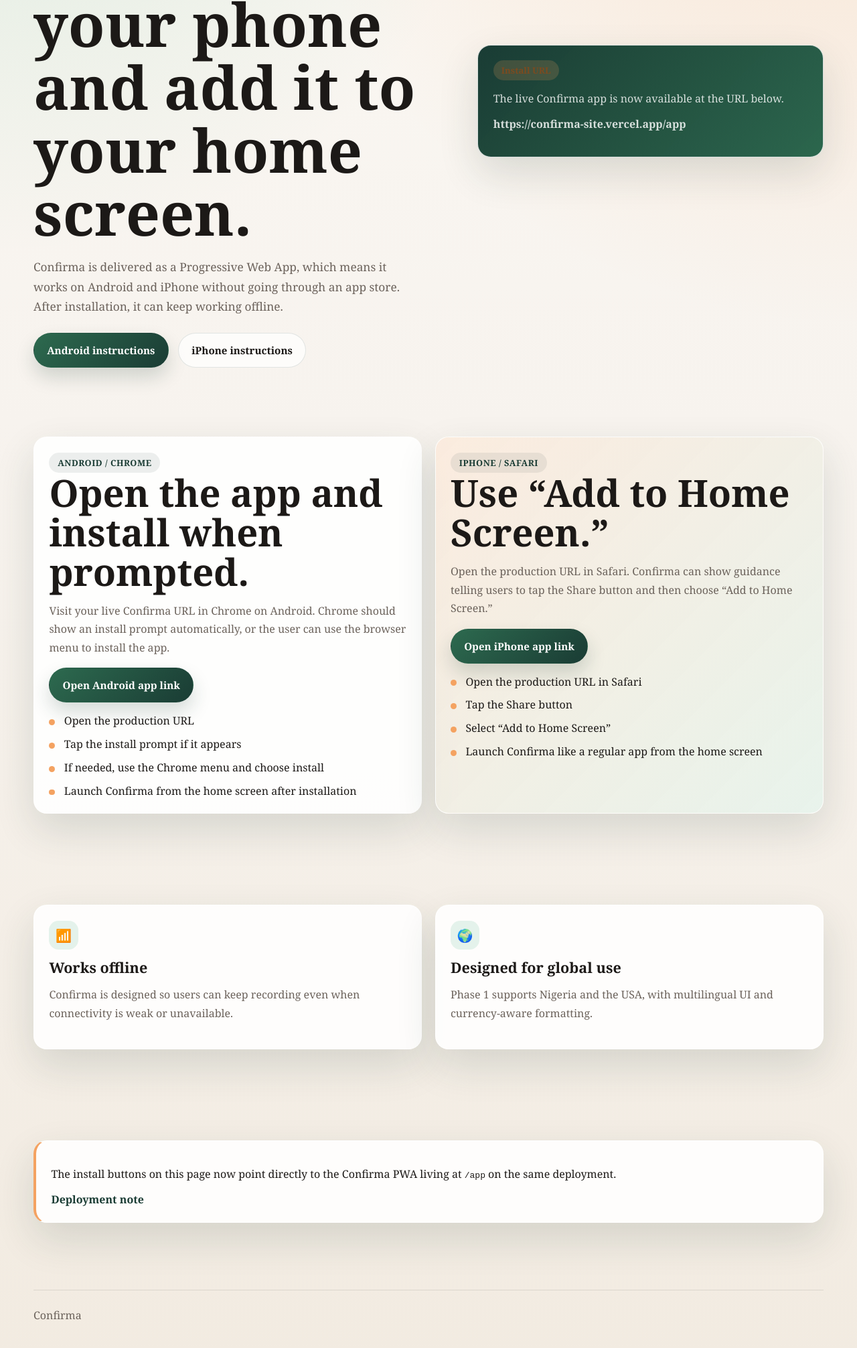
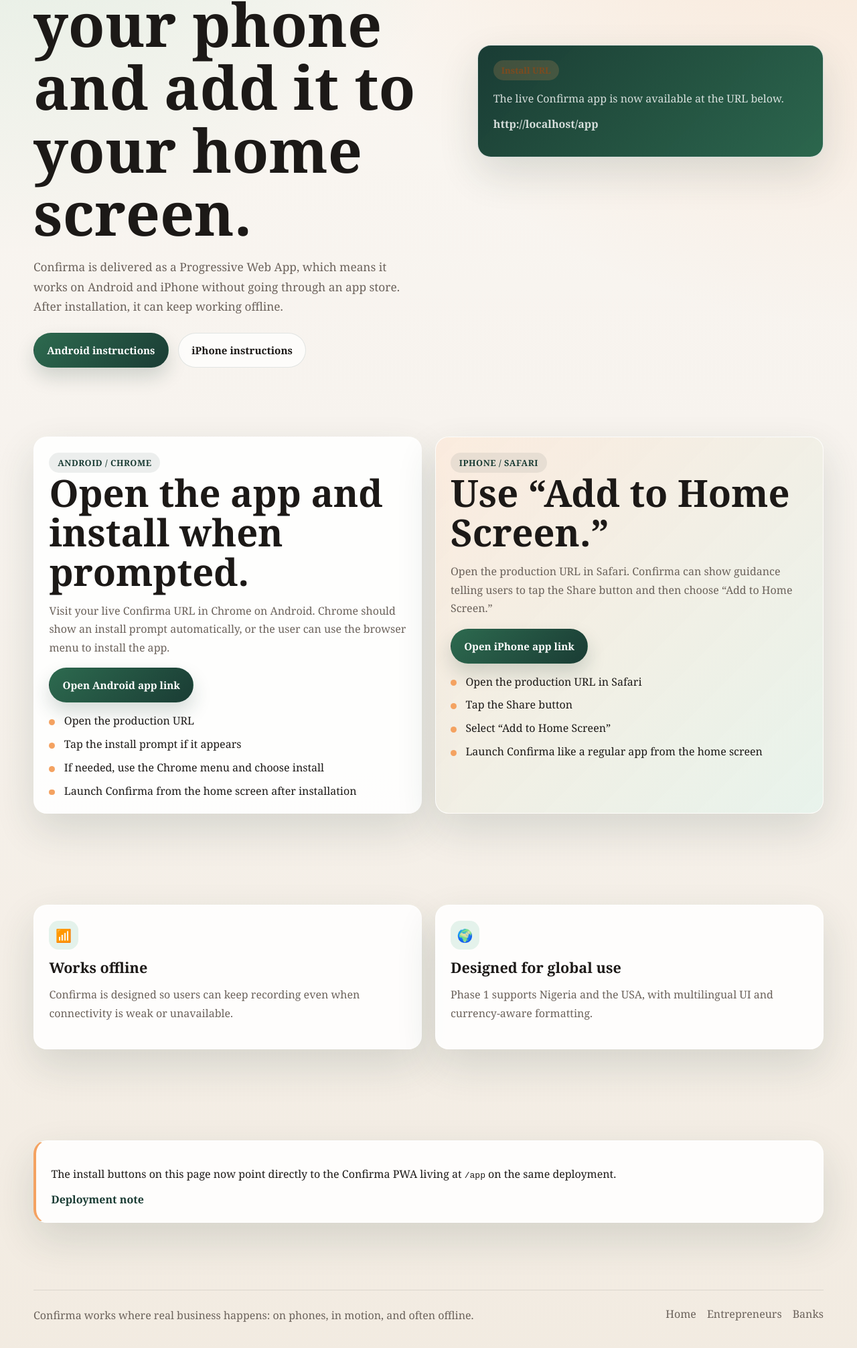
Before and after one commit to mbamalli-max/Confirma-site, a plain HTML site: page get-the-app.html in a window 1280 px wide. Shown: the part 385-2398 px from the top of the page at 67% size. Drawn offline with Linux system fonts and the light colour scheme.

Commit message:
Updates to install

```diff
--- a/app/app.css
+++ b/app/app.css
@@ -450,4 +450,7 @@
   .choice-grid,
   .category-columns,
   .metric-grid,
-  .input
+  .input-row {
+    grid-template-columns: 1fr;
+  }
+}
--- a/app/index.html
+++ b/app/index.html
@@ -277,4 +277,10 @@
     <button type="button" class="nav-item active" data-screen="screen-record">Record</button>
     <button type="button" class="nav-item" data-screen="screen-dashboard">Dashboard</button>
     <button type="button" class="nav-item" data-screen="screen-history">History</button>
-    <button type="button" class="nav-item" data-screen="screen-settings">Sett
+    <button type="button" class="nav-item" data-screen="screen-settings">Settings</button>
+    <button type="button" class="nav-item" data-screen="screen-export">Export</button>
+  </nav>
+
+  <script type="module" src="/app/app.js"></script>
+</body>
+</html>
--- a/get-the-app.html
+++ b/get-the-app.html
@@ -105,4 +105,14 @@
 
   <footer class="footer">
     <div class="shell footer-inner">
-      <div class="footer-copy">Confirma
+      <div class="footer-copy">Confirma works where real business happens: on phones, in motion, and often offline.</div>
+      <div class="footer-links">
+        <a href="index.html">Home</a>
+        <a href="entrepreneurs.html">Entrepreneurs</a>
+        <a href="banks.html">Banks</a>
+      </div>
+    </div>
+  </footer>
+  <script src="site.js"></script>
+</body>
+</html>
--- a/site.js
+++ b/site.js
@@ -9,4 +9,7 @@
     link.setAttribute("href", appUrl);
   });
 
-  document.querySelectorAll("[data-confirma-app-text]").forEach(function
+  document.querySelectorAll("[data-confirma-app-text]").forEach(function (node) {
+    node.textContent = appUrl;
+  });
+});
```
